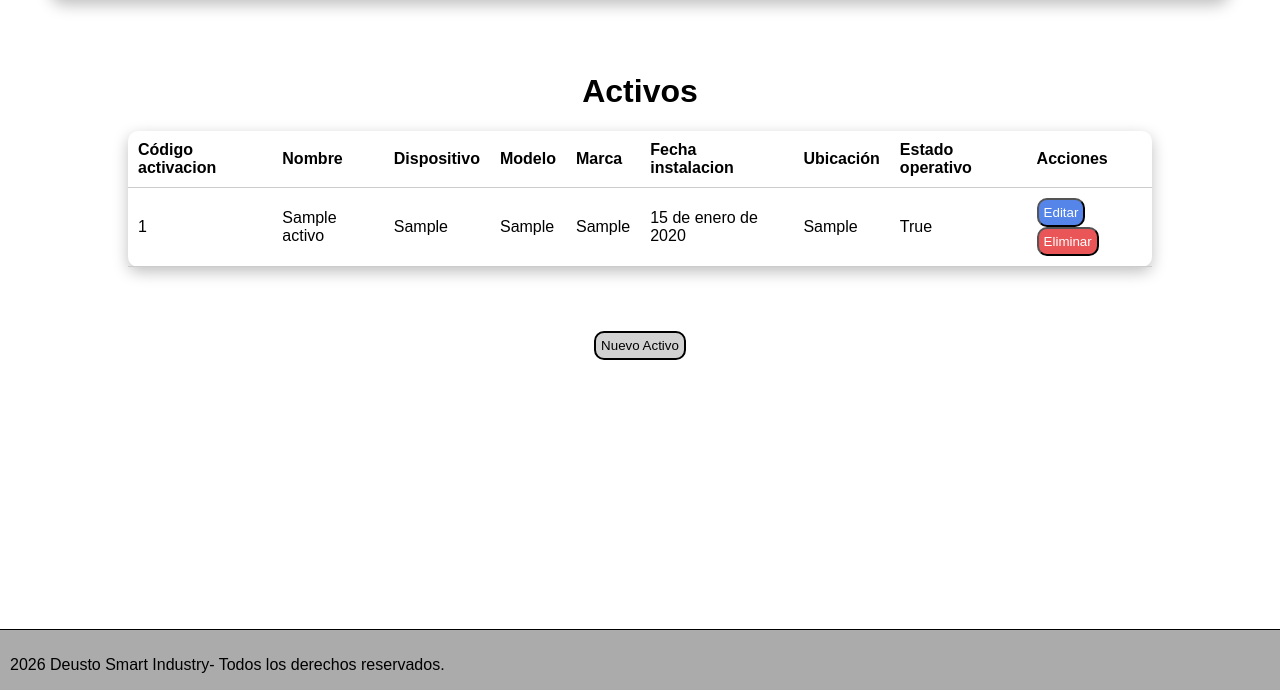
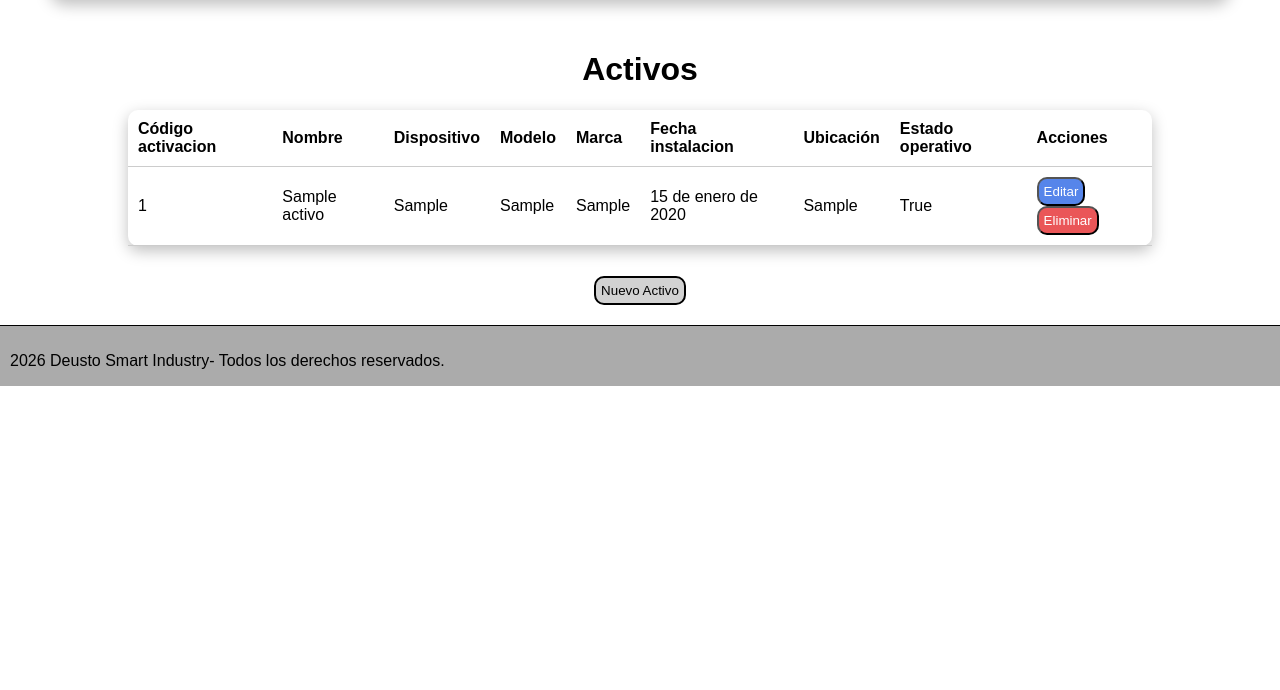
Before and after one commit to javieralbizu/Proyecto_N-8, a Django app: page /Activos/ in a window 1280 px wide. Shown: the part 110-800 px from the top of the page. Run offline with Django 5.2, Linux system fonts and the light colour scheme; tables that the repository leaves empty hold one stand-in row (values such as "Sample post").

Commit message:
Funcion de javascript añadida

```diff
--- a/static/css/style.css
+++ b/static/css/style.css
@@ -44,7 +44,7 @@ header img {
 }
 
 footer {
-    margin-top: auto;
+    margin-top: 20px;
     padding-top: 10px;
     padding-left: 10px;
     border-top: 1px solid black;
@@ -57,7 +57,7 @@ table {
     border-radius: 10px;
     width: 80%;
     padding: 0px;
-    margin-bottom: 5%;
+    margin-bottom: 30px;
     border-collapse: separate;
     border-spacing: 0;
 }
@@ -84,7 +84,7 @@ td {
 }
 
 main {
-    margin-top: 4%;
+    margin-top: 30px;
     display: flex;
     flex-direction: column;
     justify-content: center;
--- /dev/null
+++ b/static/js/main.js
@@ -0,0 +1,5 @@
+const formulario = document.querySelector('form');
+
+formulario.onsubmit = function() {
+    alert("Formulario enviado correctamente");
+};
--- a/templates/HTML/base.html
+++ b/templates/HTML/base.html
@@ -24,5 +24,5 @@
     <footer>
         <p>2026 Deusto Smart Industry- Todos los derechos reservados.</p>
     </footer>
-
+<script src="{% static 'js/main.js' %}"></script>
 </body>
```
